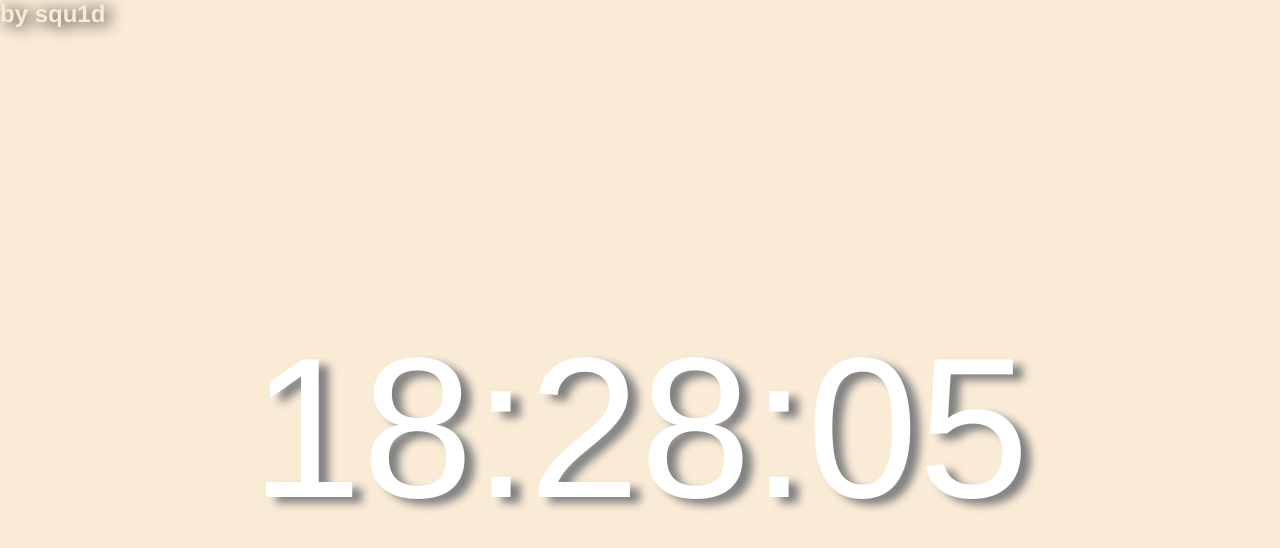
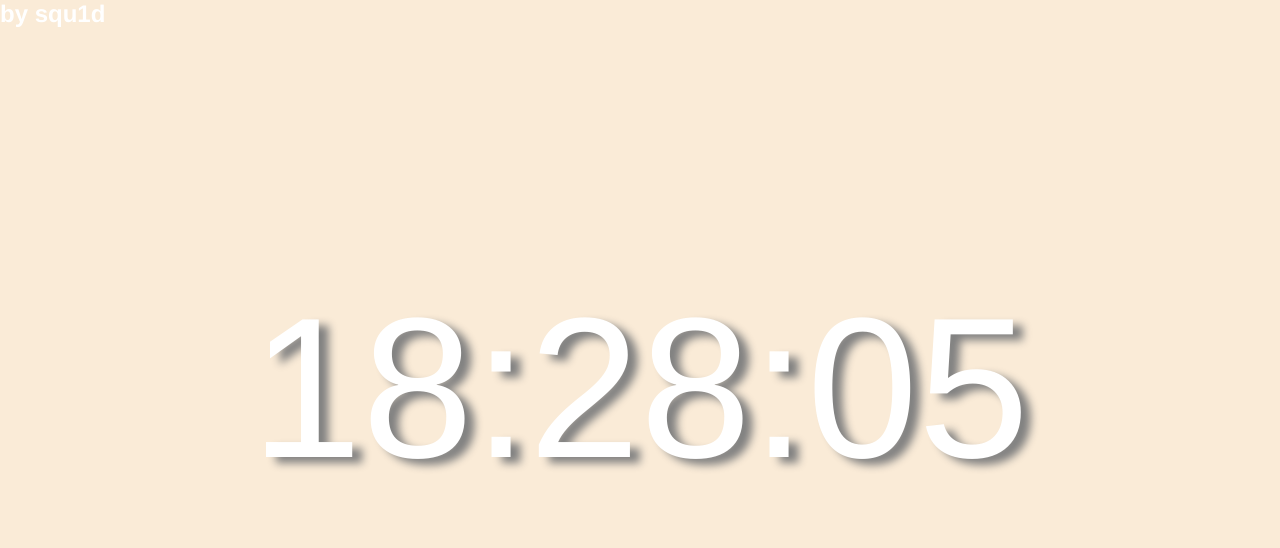
Before and after one commit to squ1dxy/watchesJS, a plain HTML site: page 1DPJ/index.html in a window 1280 px wide. Drawn offline with Linux system fonts and the light colour scheme.

Commit message:
some updates

```diff
--- a/1DPJ/style.css
+++ b/1DPJ/style.css
@@ -1,29 +1,21 @@
 *{
-    padding: 0;
     margin: 0;
     box-sizing: border-box;
-    text-decoration: none;
+    font-family: 'Franklin Gothic Medium', 'Arial Narrow', Arial, sans-serif;
+    color: white;
 }
 body{
     background-color: antiquewhite;
 }
 
 .box{
-    height: 100vh;
+    height: 90vh;
     display: flex;
     justify-content: center;
     align-items: center;
 }
 p{
-    font-family: 'Franklin Gothic Medium', 'Arial Narrow', Arial, sans-serif;
     font-size:200px;
     user-select: none;
-    color: white;
     filter: drop-shadow(10px 6px 4px grey);
 }
-
-h2{
-    color: antiquewhite;
-    font-family: 'Franklin Gothic Medium', 'Arial Narrow', Arial, sans-serif;
-    filter: drop-shadow(4px 2px 8px black);
-}
```
